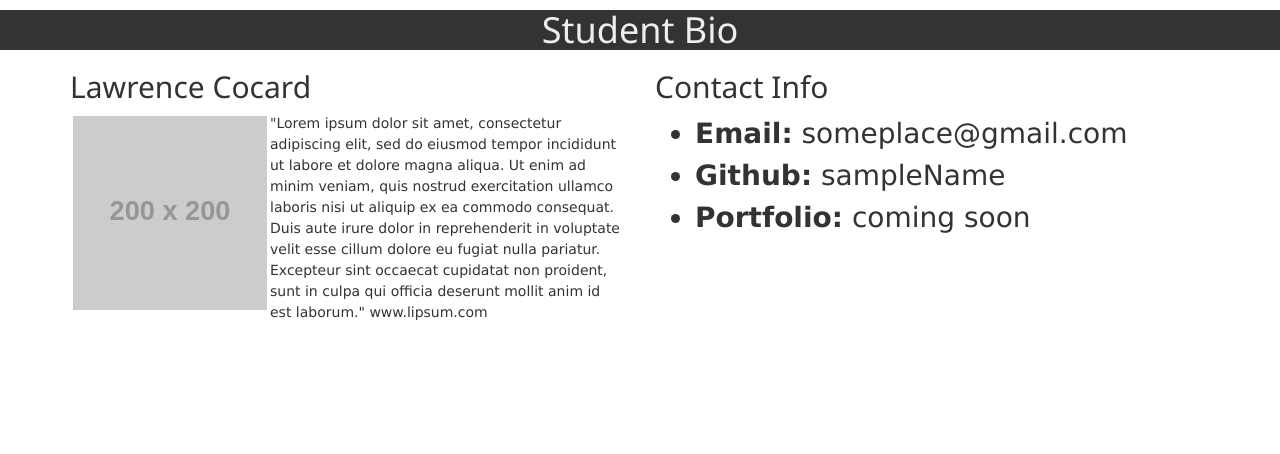
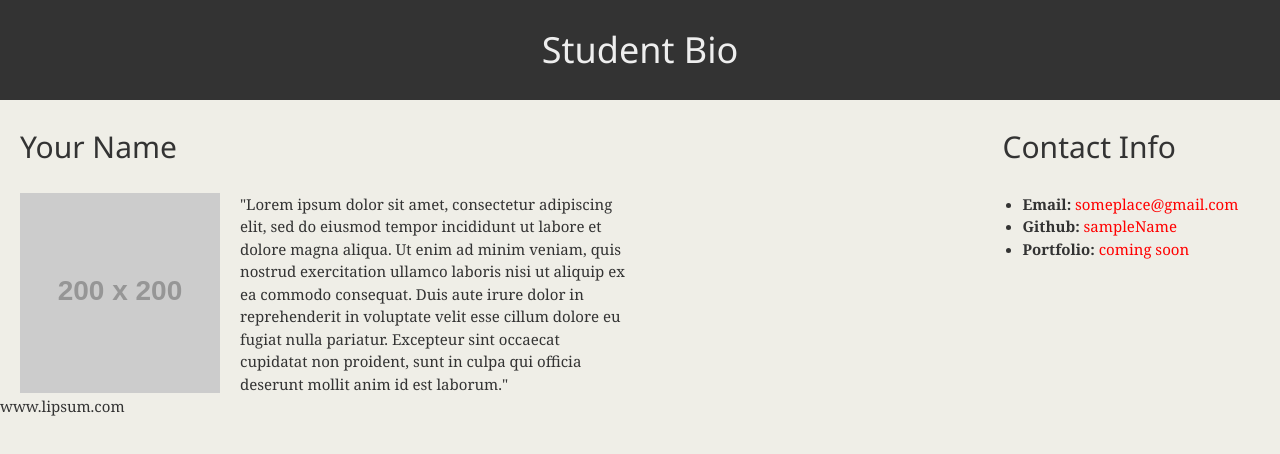
Before and after one commit to lcocard/week1.2_StudentBio, a plain HTML site: page index.html in a window 1280 px wide. Drawn offline with nearby package versions, Linux system fonts and the light colour scheme; placeholder pictures from the web are drawn by us.

Commit message:
Multiple updates

```diff
--- a/css/style.css
+++ b/css/style.css
@@ -1,39 +1,43 @@
-body {
+a {
+  color: #d21034;
+}
+
+.masthead {
+  /* padding will fill the top of the page black background */
+    padding: 20px 0;
+    background: #333333;
+    font-family: Georgia,"Times New Roman",Times,serif;
+    color: #eee;
+    font-size: 28px;
+    text-align: center;
+    float: center;
+  }
+
+  .row {
     margin: 0;
     padding: 0;
-    background-color: #efeee7;
+    background: #efeee7;
     font-size: 1em;
     font-family: Georgia,"Times New Roman",Times,serif;
     color: #333333;
     text-align: left;
-}
-
-.masthead {
-    background-color: #333333;
-    color: #eee;
-    font-size: 28px;
-    text-align: center;
-  }
-
-  .container {
-    width: 1024px;
-    font-size: 28px;
-    margin: 0 auto;
-  }
-
-  #main-bio {
-    float: left;
-    font-size: 14px;
-
-  }
-
-  #contact-info {
-    float: left;
-    font-size: 28px;
+    line-height: 150%;
   }
 
   #bio-image {
     float: left;
-    width: 200px;
-    padding: 3px;
+    padding: 0 20px;
   }
+
+  #blank-col {
+    display: none;
+  }
+
+  h2 {
+    font-size: 24px;
+    padding: 20px;
+  }
+
+  html {
+    background: #efeee7;
+  }
--- a/index.html
+++ b/index.html
@@ -17,23 +17,20 @@
 <link rel="stylesheet" href="https://www.w3schools.com/w3css/4/w3.css">
 
 <body>
+
   <header>
 
-    <div class="masthead"bg-primary text-center>
+    <div class="masthead">
       <h1>Student Bio</h1>
     </div>
 
-
   </header>
 
-  <div class="container">
     <div class="row">
-
       <div class="col-sm-6">
-
         <section id="main-bio">
 
-          <h2>Lawrence Cocard</h2>
+          <h2>Your Name</h2>
 
           <img src="https://placehold.it/200x200" id="bio-image" alt="Lawrence Cocard">
 
@@ -45,23 +42,25 @@
             pariatur. Excepteur sint occaecat cupidatat non proident, sunt in culpa qui officia deserunt mollit anim id
             est
             laborum." <a href="http://www.lipsum.com/">www.lipsum.com</a></p>
+
+        </section>
       </div>
-      </section>
 
-      <div class="col-sm-6">
+      <div class="col-sm-3">
+          <section id="blank-col">
+          </section>
+        </div>
 
+      <div class="col-sm-3">
         <section id="contact-info">
           <h2>Contact Info</h2>
           <ul>
-            <li><strong>Email:</strong> <a href="#">someplace@gmail.com</a></li>
-            <li><strong>Github:</strong> <a href="#">sampleName</a></li>
-            <li><strong>Portfolio:</strong> <a href="#">coming soon</a></li>
+            <li><strong>Email:</strong> <a href="#"><font color=red>someplace@gmail.com</font></a></li>
+            <li><strong>Github:</strong> <a href="#"><font color=red>sampleName</font></a></li>
+            <li><strong>Portfolio:</strong> <a href="#"><font color=red>coming soon</font></a></li>
           </ul>
         </section>
       </div>
     </div>
-  </div>
-
 </body>
-
 </html>
```
